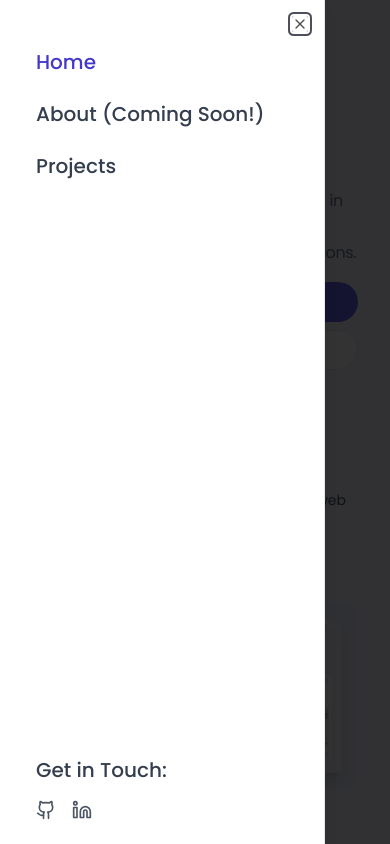
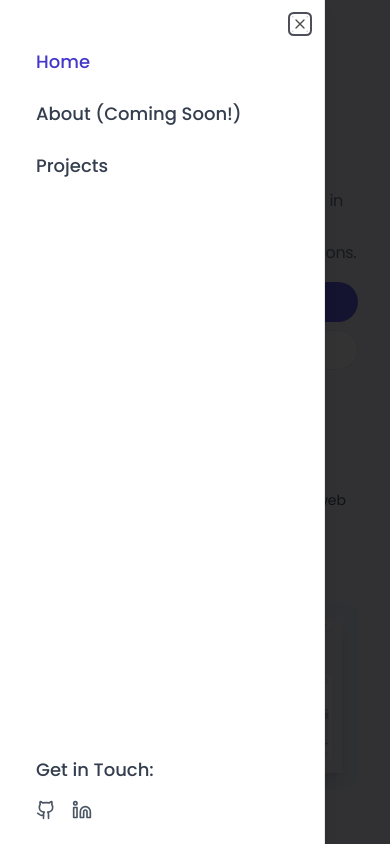
Before and after one commit to jolwnn/portfolio, a Next.js app: page / in a window 390 px wide. Both pictures are taken after a click on the button "Toggle navigation menu". Shown: the top 844 px of the page. Built offline with nearby package versions, Linux system fonts and the light colour scheme.

Commit message:
fix: font size for sheet

```diff
--- a/src/components/organisms/NavbarSheet.tsx
+++ b/src/components/organisms/NavbarSheet.tsx
@@ -32,7 +32,7 @@ export default function NavbarSheet() {
           <nav className="flex flex-col items-start gap-2 py-4">
             <Link
               href="/"
-              className={`flex w-full items-center gap-2 rounded-md px-3 py-2 text-xl font-medium ${
+              className={`flex w-full items-center gap-2 rounded-md px-3 py-2 text-lg font-medium ${
                 pathname === "/" ? "text-indigo-700" : "text-slate-800/90"
               }`}
               prefetch={false}
@@ -41,7 +41,7 @@ export default function NavbarSheet() {
             </Link>
             <Link
               href="#"
-              className="flex w-full items-center gap-2 rounded-md px-3 py-2 text-xl font-medium ${
+              className="flex w-full items-center gap-2 rounded-md px-3 py-2 text-lg font-medium ${
                text-slate-800/90"
               prefetch={false}
             >
@@ -49,7 +49,7 @@ export default function NavbarSheet() {
             </Link>
             <Link
               href="/projects"
-              className={`flex w-full items-center gap-2 rounded-md px-3 py-2 text-xl font-medium ${
+              className={`flex w-full items-center gap-2 rounded-md px-3 py-2 text-lg font-medium ${
                 pathname === "/projects"
                   ? "text-indigo-700"
                   : "text-slate-800/90"
@@ -61,7 +61,7 @@ export default function NavbarSheet() {
           </nav>
           <div className="flex flex-col md:flex-row items-start gap-2 md:gap-4">
             <span
-              className="flex w-full items-center gap-2 rounded-md px-3 py-2 text-xl font-medium ${
+              className="flex w-full items-center gap-2 rounded-md px-3 py-2 text-lg font-medium ${
                text-slate-800/90"
             >
               Get in Touch:
```
